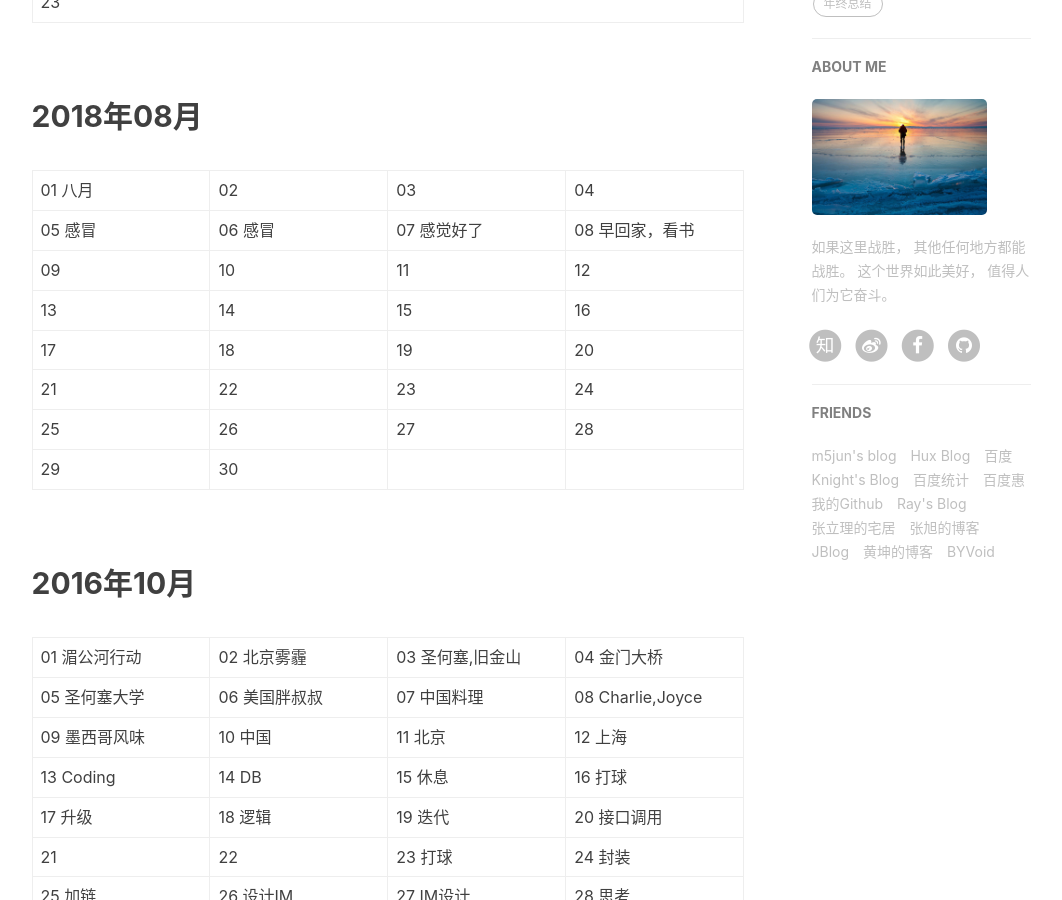
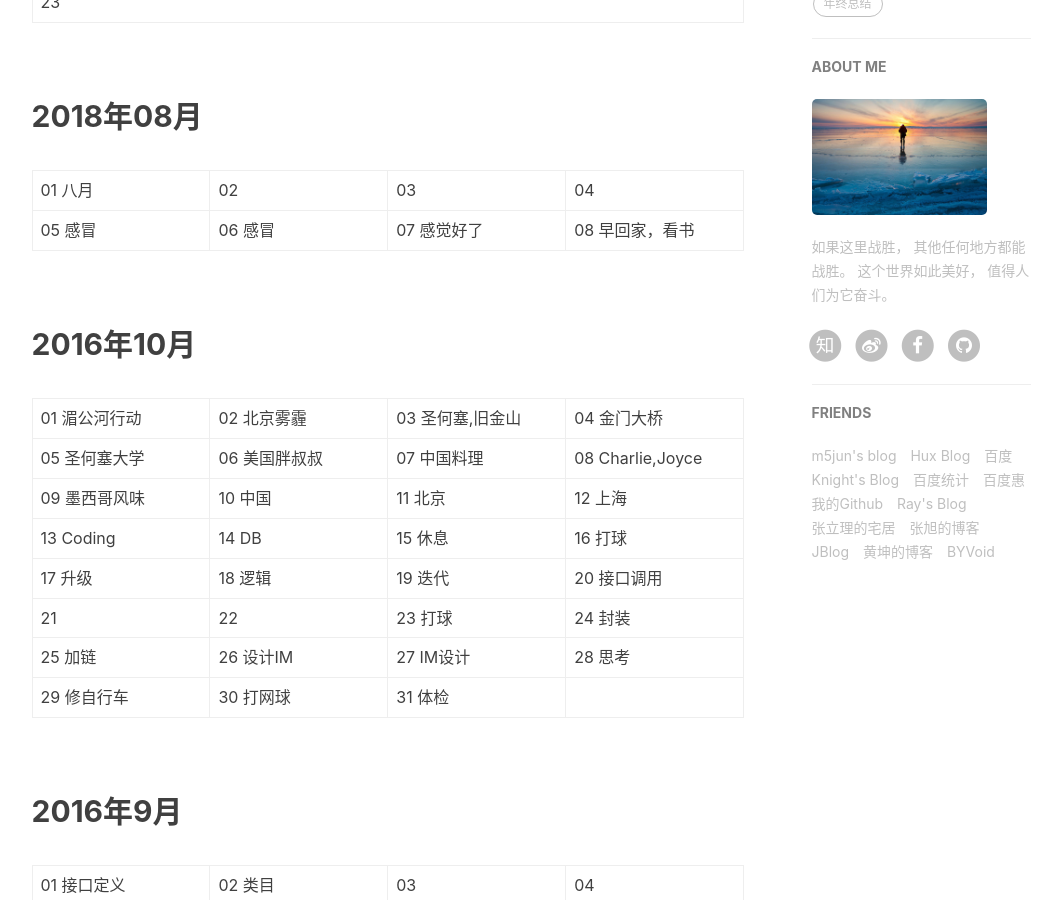
Before and after one commit to yinhaomin/yinhaomin.github.io, a Jekyll site: the page built from WordLife.html, in a window 1280 px wide and 900 px high, scrolled down 623 px. Shown: the whole window, without its empty margins (136-1198 px from the left). Built offline with Jekyll 4.4.1, drawn with Linux system fonts in a browser that asks for light colours; nearby versions of some CDN libraries; comment, search, counter and statistics services are not loaded.

Commit message:
Update WordLife.html

```diff
--- a/WordLife.html
+++ b/WordLife.html
@@ -47,47 +47,6 @@ header-img: "img/castle.jpg"
 					<td width="150px">06 感冒</td>
 					<td width="150px">07 感觉好了</td>
 					<td width="150px">08 早回家，看书</td>
-				</tr>
-				<tr>
-					<td width="150px">09 </td>
-					<td width="150px">10 </td>
-					<td width="150px">11 </td>
-					<td width="150px">12 </td>
-				</tr>
-
-				<tr>
-					<td width="150px">13 </td>
-					<td width="150px">14 </td>
-					<td width="150px">15 </td>
-					<td width="150px">16 </td>
-				</tr>
-
-				<tr>
-					<td width="150px">17 </td>
-					<td width="150px">18 </td>
-					<td width="150px">19 </td>
-					<td width="150px">20 </td>
-				</tr>
-
-				<tr>
-					<td width="150px">21 </td>
-					<td width="150px">22 </td>
-					<td width="150px">23 </td>
-					<td width="150px">24 </td>
-				</tr>
-
-				<tr>
-					<td width="150px">25 </td>
-					<td width="150px">26 </td>
-					<td width="150px">27 </td>
-					<td width="150px">28 </td>
-				</tr>
-
-				<tr>
-					<td width="150px">29 </td>
-					<td width="150px">30 </td>
-					<td width="150px"></td>
-					<td width="150px"></td>
 				</tr>
 				</tbody>
 			</table>
```
